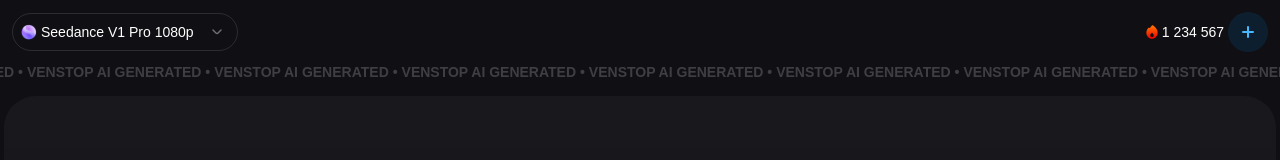
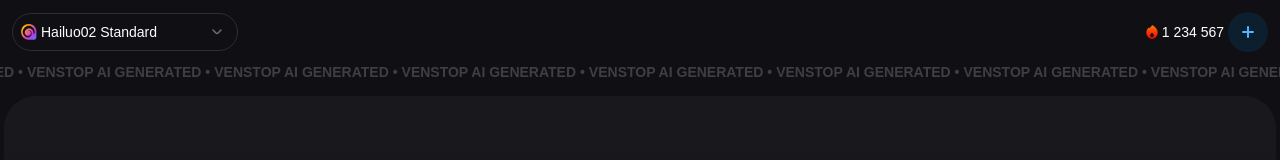
Before and after one commit to GSergiy13/pipeline-frontend, a Next.js app: page / in a window 1280 px wide. Shown: the top 160 px of the page. Built offline with nearby package versions, Linux system fonts and the light colour scheme; a web font is replaced by a local one.

Commit message:
chore: remove unused files and clean up project structure

```diff
--- a/src/components/home/Home.tsx
+++ b/src/components/home/Home.tsx
@@ -9,7 +9,7 @@ export const HomePage = () => {
 	const userData = useSelector((state: RootState) => state.user)
 
 	return (
-		<div className='w-[calc(100vw-8px)] px-3 py-4 mx-auto h-[85vh] flex flex-col items-center justify-center bg-chat-gradient rounded-t-[32px]'>
+		<div className='relative w-[calc(100vw-8px)] px-3 py-4 mx-auto h-[85vh] flex flex-col items-center justify-center bg-chat-gradient rounded-t-[32px]'>
 			{userData.user ? (
 				<div className='mt-4'>
 					<h2>User Information:</h2>
--- a/src/components/layout/header/balance/balance.tsx
+++ b/src/components/layout/header/balance/balance.tsx
@@ -49,7 +49,7 @@ export const Balance = ({ balance }: BalanceProps) => {
 
 			<div
 				className={cn(
-					'absolute top-12 right-0 min-w-[215px]  flex flex-col gap-3 p-3 rounded-3xl bg-wight-bg-transparency-04 backdrop-blur-[90px] transition-all duration-300 ease-in-out',
+					'absolute top-12 right-0 min-w-[215px]  flex flex-col gap-3 p-3 rounded-3xl bg-wight-bg-transparency-04 backdrop-blur-[90px] transition-all duration-300 ease-in-out z-20',
 					{
 						'opacity-0 pointer-events-none -translate-y-2': !show,
 						'opacity-100 pointer-events-auto translate-y-0': show
--- a/src/components/ui/dropdown/dropdownList.tsx
+++ b/src/components/ui/dropdown/dropdownList.tsx
@@ -43,6 +43,7 @@ export const DropDownList = ({ data, show, active, handleSelect }: DropDownListP
 					<div className='flex flex-col gap-1'>
 						<span className='text-sm'>{item.name}</span>
 
+						{item.price !== 0 && (
 							<div className='flex items-center gap-0.5'>
 								<Image
 									src={'/icons/flame.svg'}
@@ -52,6 +53,7 @@ export const DropDownList = ({ data, show, active, handleSelect }: DropDownListP
 								/>
 								<span className='text-xs'>{item.price}</span>
 							</div>
+						)}
 					</div>
 				</li>
 			))}
--- a/src/constants/modelgenerate.const.ts
+++ b/src/constants/modelgenerate.const.ts
@@ -6,15 +6,14 @@ export type ModelGenerateItem = {
 }
 
 export const modelgenerate: ModelGenerateItem[] = [
-	{ id: 1, type: 'Seedance', name: 'Seedance V1 Pro 1080p', price: 120 },
-	{ id: 2, type: 'Hailuo02', name: 'Hailuo02 Standard', price: 0 },
-	{ id: 3, type: 'Hailuo02', name: 'Hailuo02 Pro', price: 20 },
-	{ id: 4, type: 'Seedance', name: 'Seedance', price: 20 },
-	{ id: 5, type: 'Seedance', name: 'Seedance V1 Pro 480p', price: 40 },
-	{ id: 6, type: 'Seedance', name: 'Seedance V1 Pro 720p', price: 80 },
-	{ id: 7, type: 'Seedance', name: 'Seedance V1 Pro 1080p', price: 120 },
-	{ id: 8, type: 'Veo', name: 'Veo 2', price: 40 },
-	{ id: 9, type: 'Veo', name: 'Veo 3', price: 40 },
-	{ id: 10, type: 'Veo', name: 'Veo3 Fastk', price: 40 },
-	{ id: 11, type: 'Veo', name: 'Veo3k', price: 40 }
+	{ id: 1, type: 'Hailuo02', name: 'Hailuo02 Standard', price: 0 },
+	{ id: 2, type: 'Hailuo02', name: 'Hailuo02 Pro', price: 20 },
+	{ id: 3, type: 'Seedance', name: 'Seedance', price: 20 },
+	{ id: 4, type: 'Seedance', name: 'Seedance V1 Pro 480p', price: 40 },
+	{ id: 5, type: 'Seedance', name: 'Seedance V1 Pro 720p', price: 80 },
+	{ id: 6, type: 'Seedance', name: 'Seedance V1 Pro 1080p', price: 120 },
+	{ id: 7, type: 'Veo', name: 'Veo 2', price: 40 },
+	{ id: 8, type: 'Veo', name: 'Veo 3', price: 40 },
+	{ id: 9, type: 'Veo', name: 'Veo3 Fastk', price: 40 },
+	{ id: 10, type: 'Veo', name: 'Veo3k', price: 40 }
 ]
--- a/tailwind.config.ts
+++ b/tailwind.config.ts
@@ -16,7 +16,7 @@ export default {
 				'dark-bg-transparency-12': 'rgba(255, 255, 255, 0.12)',
 				'blue-bg-transparency-12': 'rgba(0, 144, 233, 0.12)',
 				'blue-bg-transparency-60': 'rgba(0, 144, 233, 0.60)',
-				'wight-bg-transparency-04': 'rgba(0, 0, 0, 0.4)'
+				'wight-bg-transparency-04': 'rgba(0, 0, 0, 0.04)'
 			},
 			backgroundImage: {
 				'chat-gradient':
```
Lines whose indentation alone changed are shown as unchanged.
